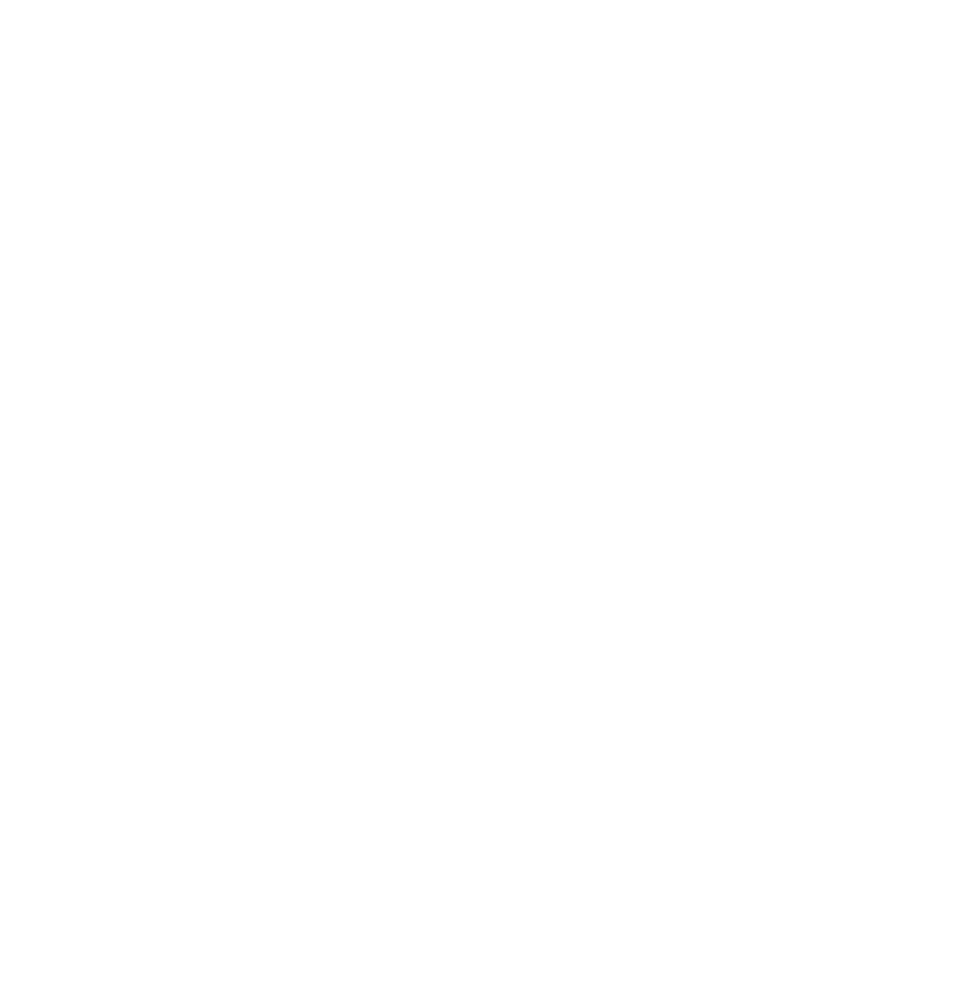
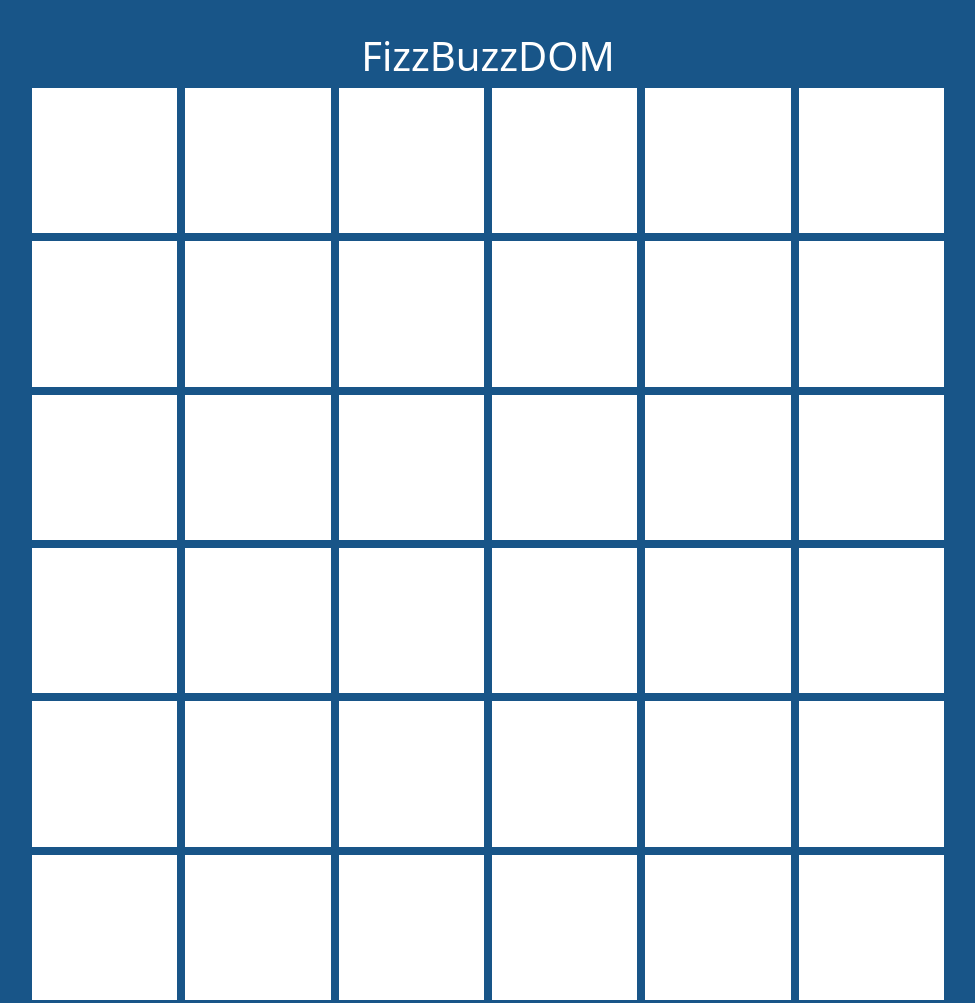
Before and after one commit to MatteoTarabella04/js-fizzbuzz, a plain HTML site: page index.html in a window 1280 px wide. Shown: the top 1003 px of the page, without its empty margins (152-1127 px from the left). Before the commit the page ends 800 px from the top, so only its background shows below. Drawn offline with nearby package versions, Linux system fonts and the light colour scheme.

Commit message:
add boxes with some style

```diff
--- a/assets/css/style.css
+++ b/assets/css/style.css
@@ -0,0 +1,9 @@
+#app_main {
+   background-color: rgb(24, 85, 136);
+}
+
+.box {
+   width: 100%;
+   aspect-ratio: 1/1;
+   background-color: white;
+}
--- a/assets/js/main.js
+++ b/assets/js/main.js
@@ -1,4 +1,4 @@
-
+/*
 // creo l'elemeno main da inserire nel DOM
 const mainElement = document.createElement("main");
 console.log(mainElement);
@@ -16,23 +16,33 @@ divContainerElement.classList.add('w-50');
 
 mainElement.append(divContainerElement);
 
+*/
 
-
-
-
+// seleziono l'elemento div con classe row
+const divElement = document.querySelector('div.row');
 
 // creo un ciclo che scorra i numeri da 1 a 1000
 for (let i = 1; i <= 1000; i++) {
+
+   // creo il box dove andranno inseriti gli elementi
+   const boxElement = document.createElement('div');
+
+   divElement.innerHTML += `
+            <div class="col">
+               <div class="box d-flex align-items-center-content-center">
+                  <p id="number" class="fs-3 fw-bold"></p>
+               </div>
+            </div>`
 
    // scorro tra i numeri e individuo i multipli di 3 di 5 e di entrambi
    switch (true) {
       default:
          console.log(i);
-      break;
+         break;
 
       case i % 3 == 0 && i % 5 == 0:
          console.log(i + ' multiplo di 3 e di 5');
-      break;
+         break;
 
       case i % 3 == 0:
          console.log(i + ' multiplo di 3');
--- a/index.html
+++ b/index.html
@@ -12,7 +12,20 @@
 </head>
 <body>
 
+   <main id="app_main">
+      <div class="container w-75 p-4">
 
+         <h1 class="text-center text-white m-2">FizzBuzzDOM</h1>
+
+         <div class="row row-cols-6 justify-content-center g-2">
+            <div class="col">
+               <div class="box d-flex align-items-center justify-content-center">
+                  <p id="number" class="fs-3 fw-bold"></p>
+               </div>
+            </div>
+         </div>
+      </div>
+   </main>
 
    <!-- #region scripts -->
    <!-- script -->
```
